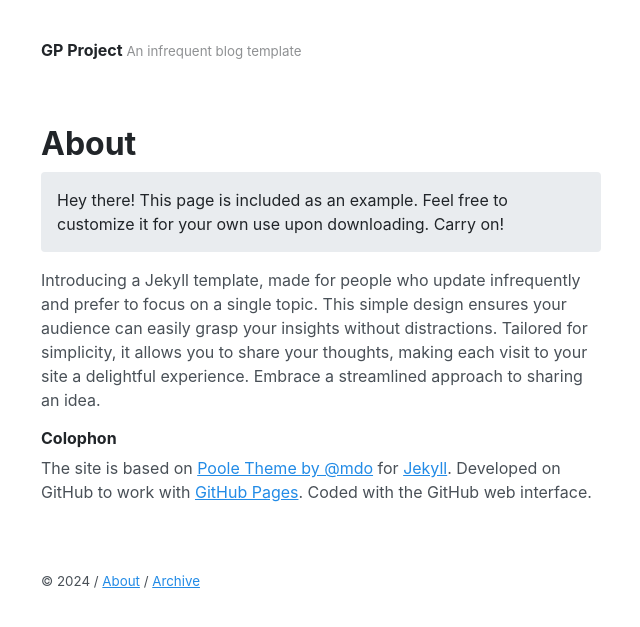
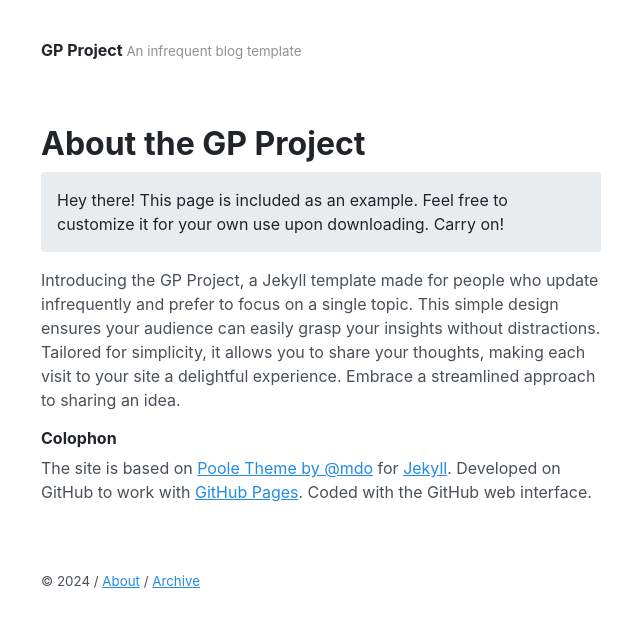
Before and after one commit to akmolteni/gp, a Jekyll site: the page built from about.md, in a window 1280 px wide. Shown: the top 627 px of the page, without its empty margins (319-959 px from the left). Built offline with Jekyll 4.4.1, drawn with Linux system fonts in a browser that asks for light colours.

Commit message:
Update about.md

```diff
--- a/about.md
+++ b/about.md
@@ -1,13 +1,13 @@
 ---
 layout: page
-title: About
+title: About the GP Project
 ---
 
 <p class="message">
   Hey there! This page is included as an example. Feel free to customize it for your own use upon downloading. Carry on!
 </p>
 
-Introducing a Jekyll template, made for people who update infrequently and prefer to focus on a single topic. This simple design ensures your audience can easily grasp your insights without distractions. Tailored for simplicity, it allows you to share your thoughts, making each visit to your site a delightful experience. Embrace a streamlined approach to sharing an idea.
+Introducing the GP Project, a Jekyll template made for people who update infrequently and prefer to focus on a single topic. This simple design ensures your audience can easily grasp your insights without distractions. Tailored for simplicity, it allows you to share your thoughts, making each visit to your site a delightful experience. Embrace a streamlined approach to sharing an idea.
 
 ## Colophon
 The site is based on [Poole Theme by @mdo](https://github.com/poole) for [Jekyll](https://jekyllrb.com). Developed on GitHub to work with [GitHub Pages](https://pages.github.com). Coded with the GitHub web interface.
```
